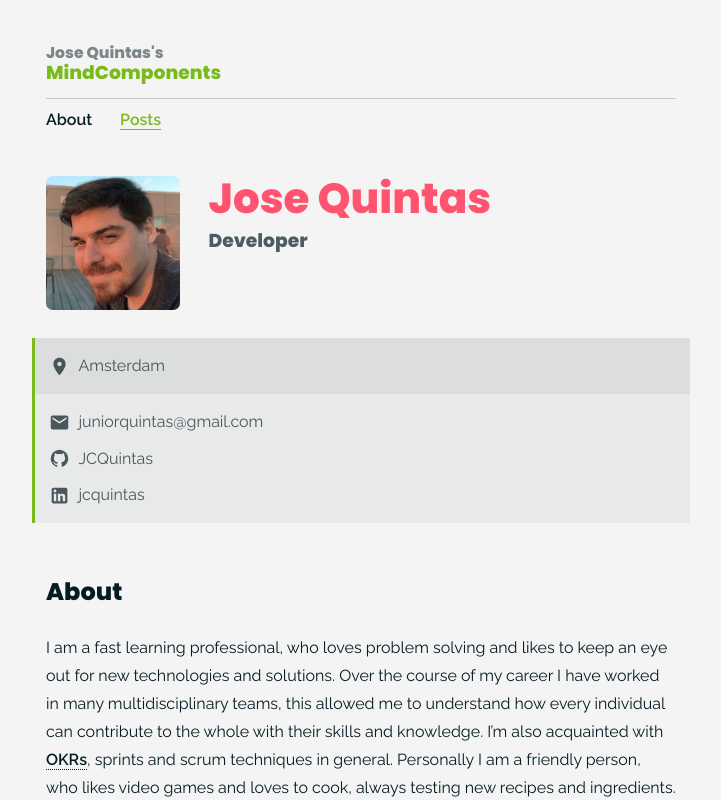
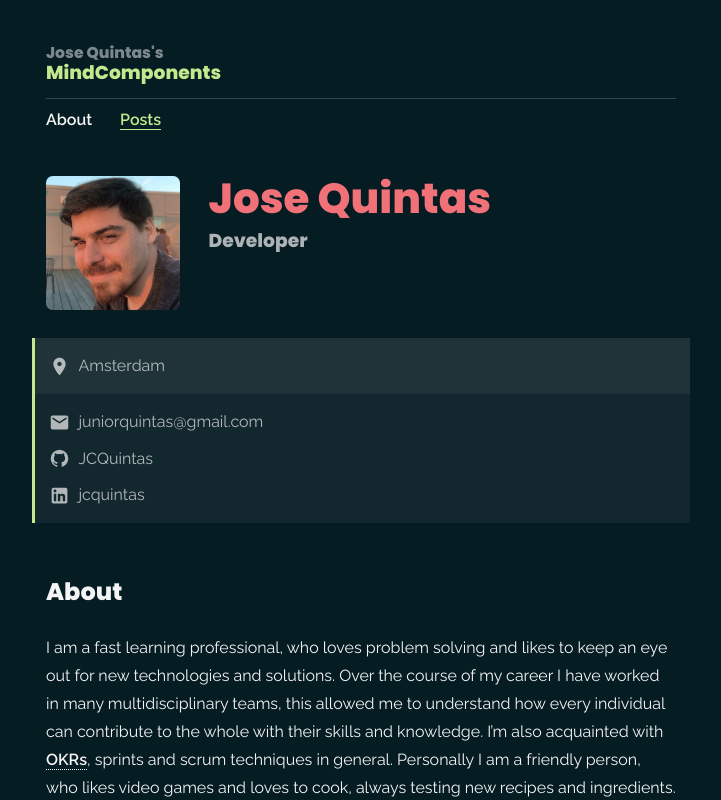
Before and after one commit to JCQuintas/mind-components, a Next.js app: page / in a window 1280 px wide. Shown: the top 800 px of the page, without its empty margins (279-1000 px from the left). Built offline with nearby package versions, Linux system fonts and the light colour scheme.

Commit message:
feat: set dark theme as only theme

```diff
--- a/src/app/globals.css
+++ b/src/app/globals.css
@@ -1,8 +1,8 @@
 :root {
-  --foreground-rgb: 6, 28, 35;
-  --background-rgb: 244, 244, 244;
-  --accent-rgb: 255, 83, 112;
-  --primary-rgb: 120, 187, 27;
+  --foreground-rgb: 244, 244, 244;
+  --background-rgb: 6, 28, 35;
+  --accent-rgb: 240, 113, 120;
+  --primary-rgb: 195, 232, 141;
 
   --spacing-0-01: 0.0175rem;
   --spacing-0-2: 0.4375rem;
@@ -21,14 +21,14 @@
   --spacing-24: 42rem;
 }
 
-@media (prefers-color-scheme: dark) {
+/* @media (prefers-color-scheme: light) {
   :root {
-    --foreground-rgb: 244, 244, 244;
-    --background-rgb: 6, 28, 35;
-    --accent-rgb: 240, 113, 120;
-    --primary-rgb: 195, 232, 141;
+    --foreground-rgb: 6, 28, 35;
+    --background-rgb: 244, 244, 244;
+    --accent-rgb: 255, 83, 112;
+    --primary-rgb: 120, 187, 27;
   }
-}
+} */
 
 * {
   box-sizing: border-box;
```
